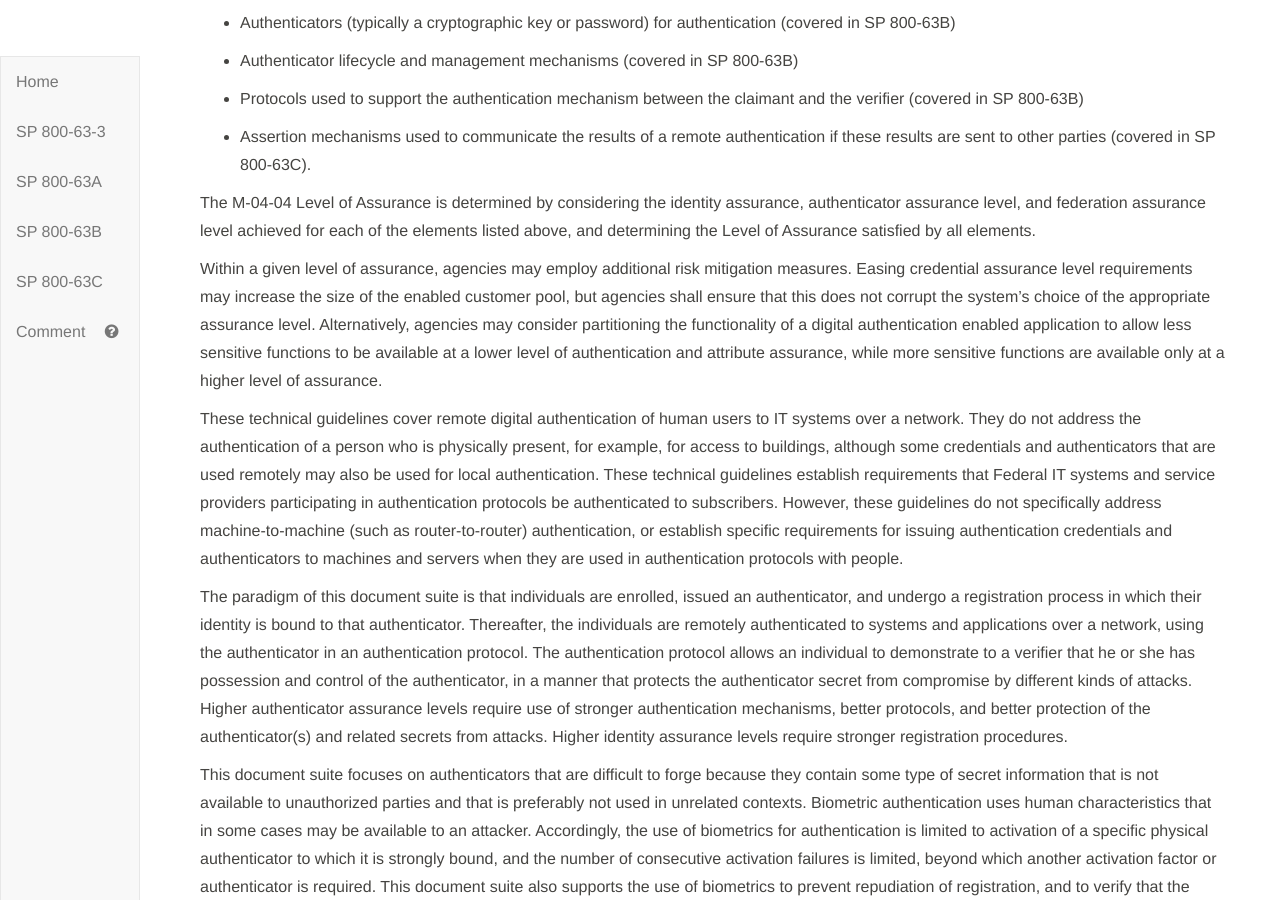
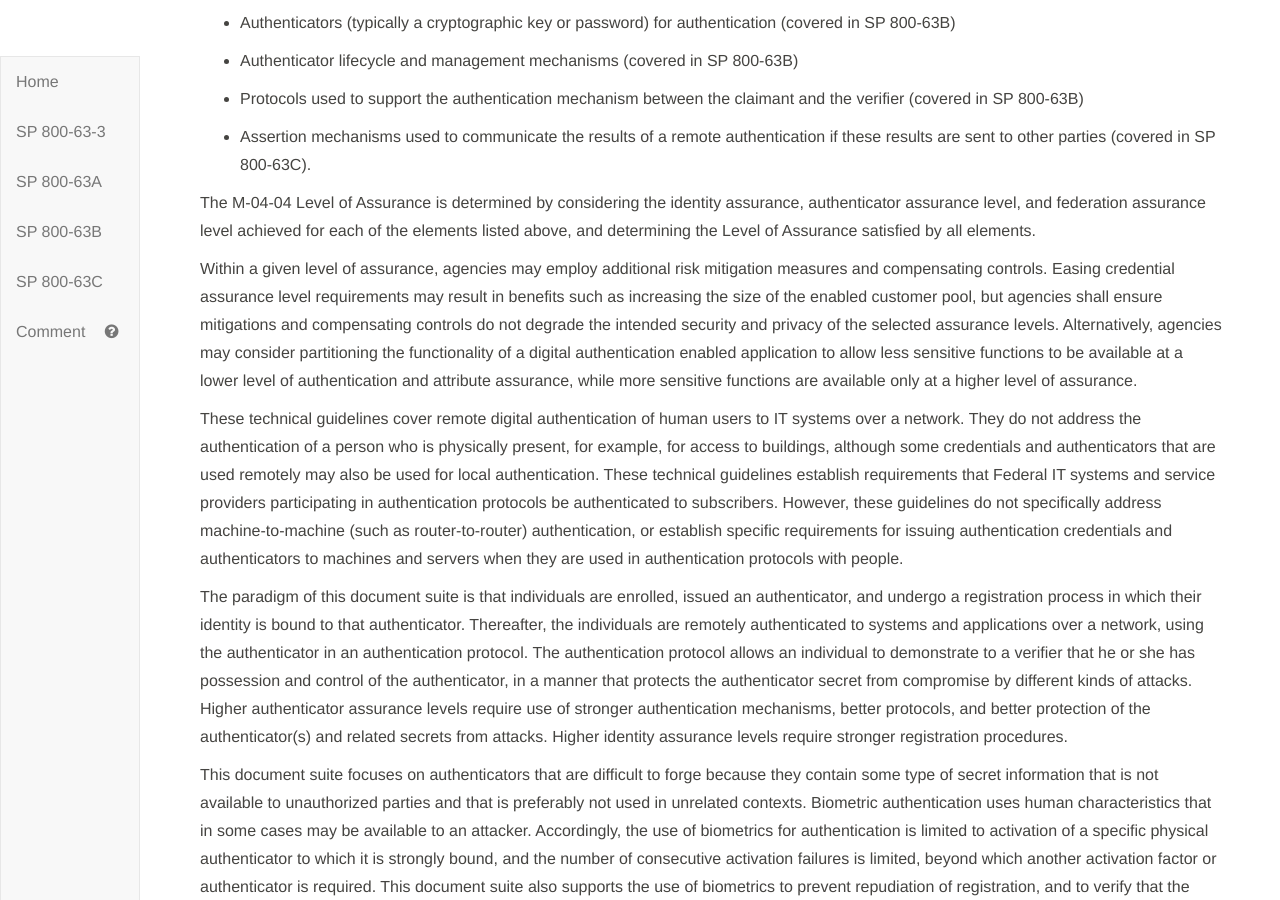
Before and after one commit to usnistgov/800-63-3, a Jekyll site: the page built from sp800-63-3.md, in a window 1280 px wide and 900 px high, scrolled down 9313 px. Built offline with Jekyll 4.4.1, drawn with Linux system fonts in a browser that asks for light colours.

Commit message:
Risk based language for agencies
Closes usnistgov/737/#162

```diff
--- a/sp800-63-3/sec1_2_introduction.md
+++ b/sp800-63-3/sec1_2_introduction.md
@@ -109,10 +109,9 @@ areas:
 
 The M-04-04 Level of Assurance is determined by considering the identity assurance, authenticator assurance level, and federation assurance level achieved for each of the elements listed above, and determining the Level of Assurance satisfied by all elements.
 
-Within a given level of assurance, agencies may employ additional risk mitigation measures. Easing credential assurance level requirements may
-increase the size of the enabled customer pool, but agencies shall
-ensure that this does not corrupt the system’s choice of the appropriate
-assurance level. Alternatively, agencies may consider partitioning the
+Within a given level of assurance, agencies may employ additional risk mitigation measures and compensating controls. Easing credential assurance level requirements may result in benefits such as
+increasing the size of the enabled customer pool, but agencies shall
+ensure mitigations and compensating controls do not degrade the intended security and privacy of the selected assurance levels. Alternatively, agencies may consider partitioning the
 functionality of a digital authentication enabled application to allow less
 sensitive functions to be available at a lower level of authentication
 and attribute assurance, while more sensitive functions are available
```
